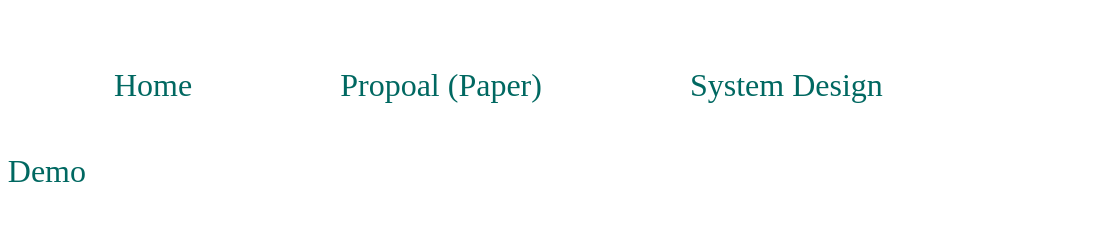
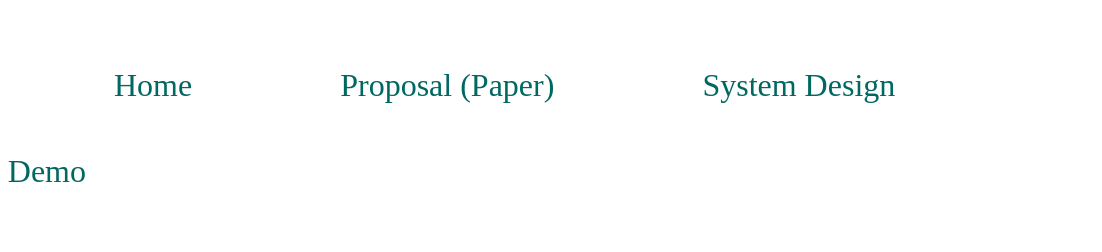
Before and after one commit to Cakewaterr/intro-to-ai-website, a plain HTML site: page demo.html in a window 1280 px wide. Shown: the top 252 px of the page, 178-1280 px from the left. Drawn offline with Linux system fonts and the light colour scheme.

Commit message:
fix typo in proposal

```diff
--- a/demo.html
+++ b/demo.html
@@ -18,7 +18,7 @@
         </a>
 
         <a href="index.html">Home</a>
-        <a href="paper.html">Propoal (Paper)</a>
+        <a href="paper.html">Proposal (Paper)</a>
         <a href="system_design.html">System Design</a>
         <a href="demo.html">AI Demo</a>
 
```
